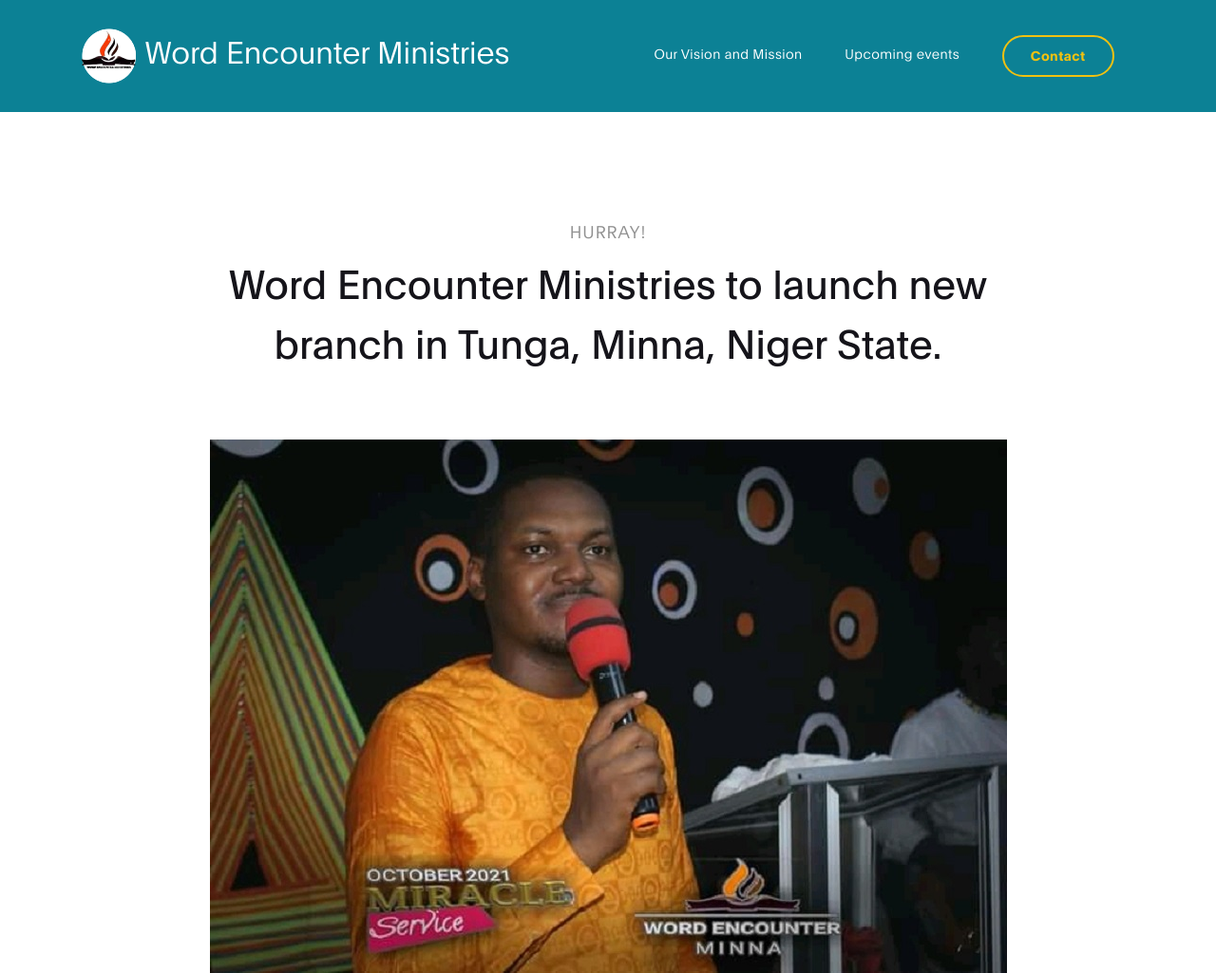
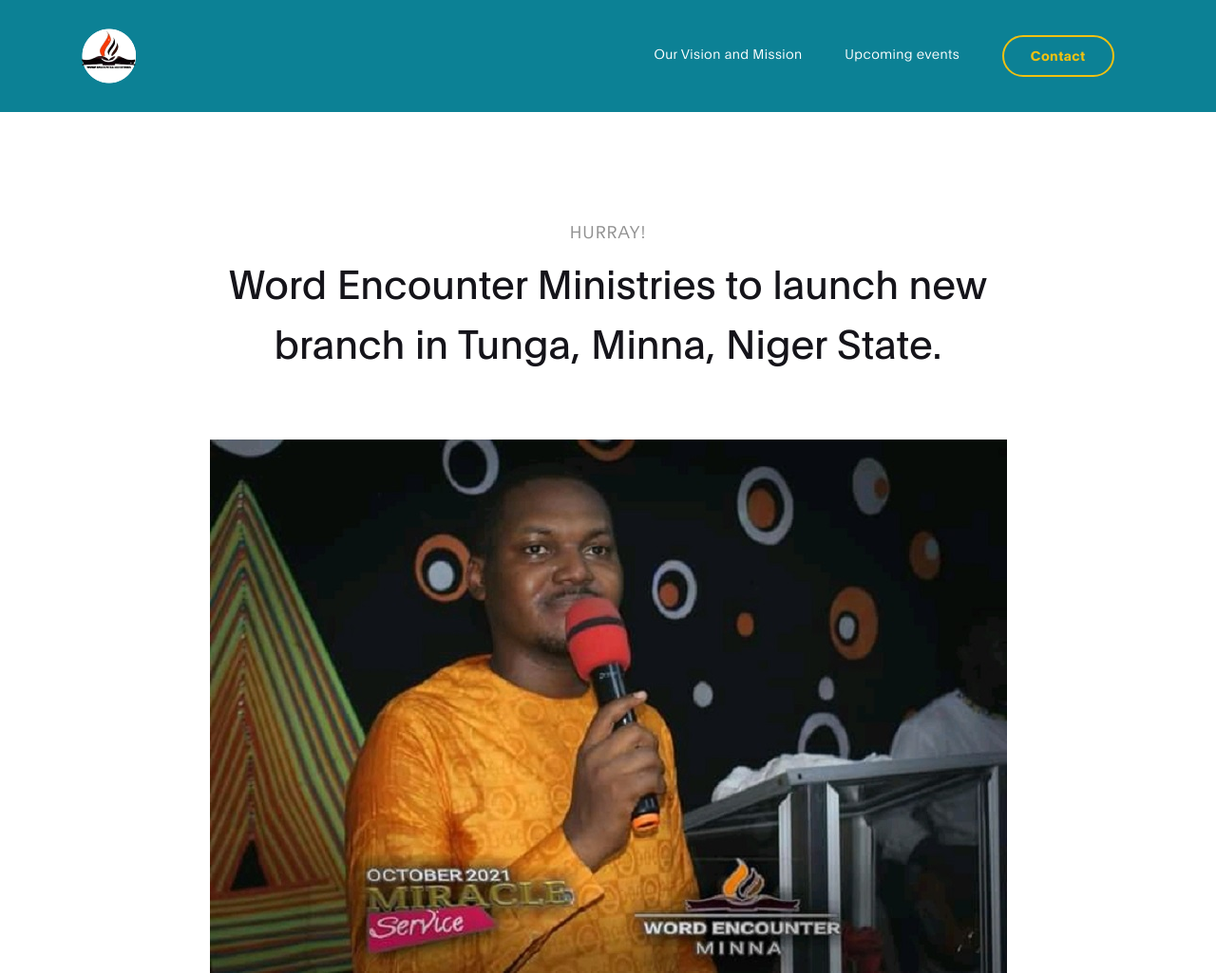
Before and after one commit to wordencounterministries/wordencounterministries, a plain HTML site: page upcoming-project.html in a window 1280 px wide. Shown: the top 1025 px of the page at 95% size. Drawn offline with Linux system fonts and the light colour scheme.

Commit message:
Update upcoming-project.html

```diff
--- a/upcoming-project.html
+++ b/upcoming-project.html
@@ -34,7 +34,7 @@ https://wordencounterministries.netlify.com
         <div class="container">
             <a class="navbar-brand" href="index.html">
               <img src="images/wem_logo.png" class="img-fluid" alt="WEM">
-              Word Encounter Ministries
+
             </a>
 
             <button class="navbar-toggler" type="button" data-toggle="collapse" data-target="#navbarNav" aria-controls="navbarNav" aria-expanded="false"
```
